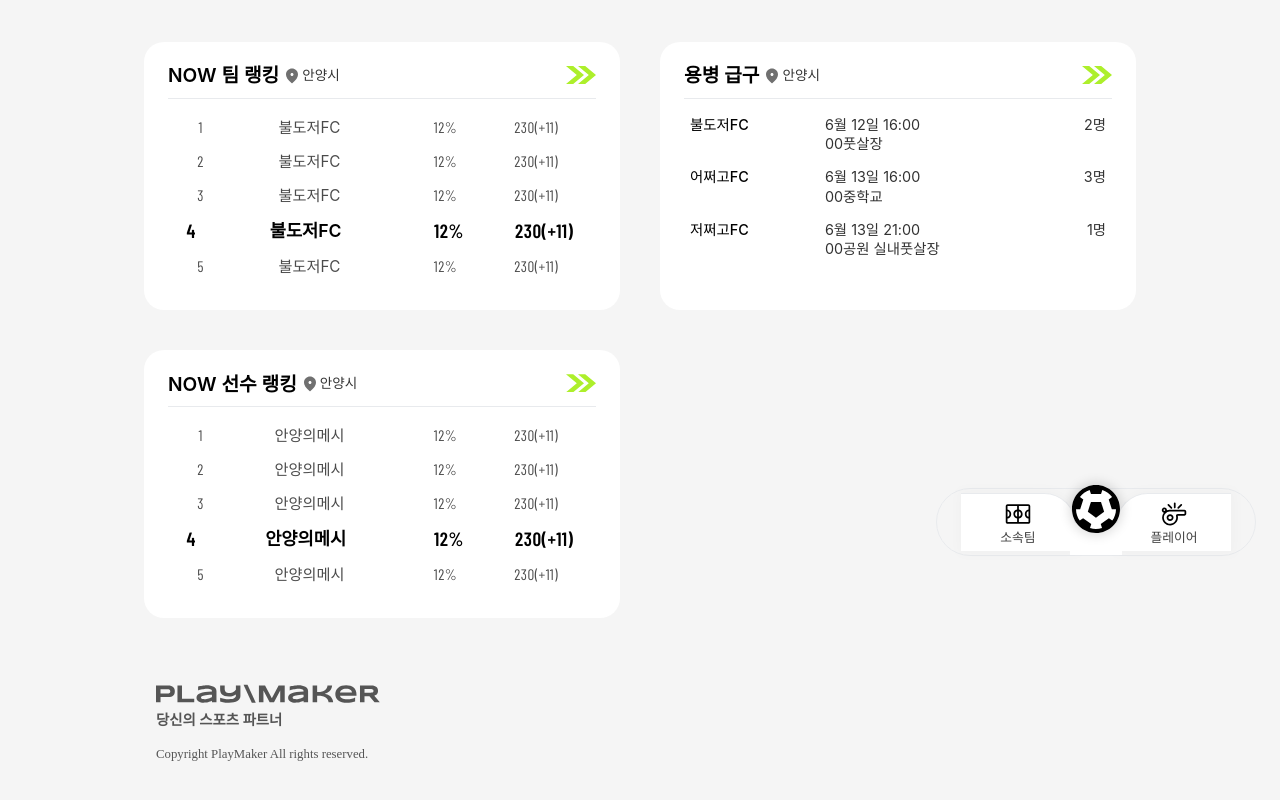
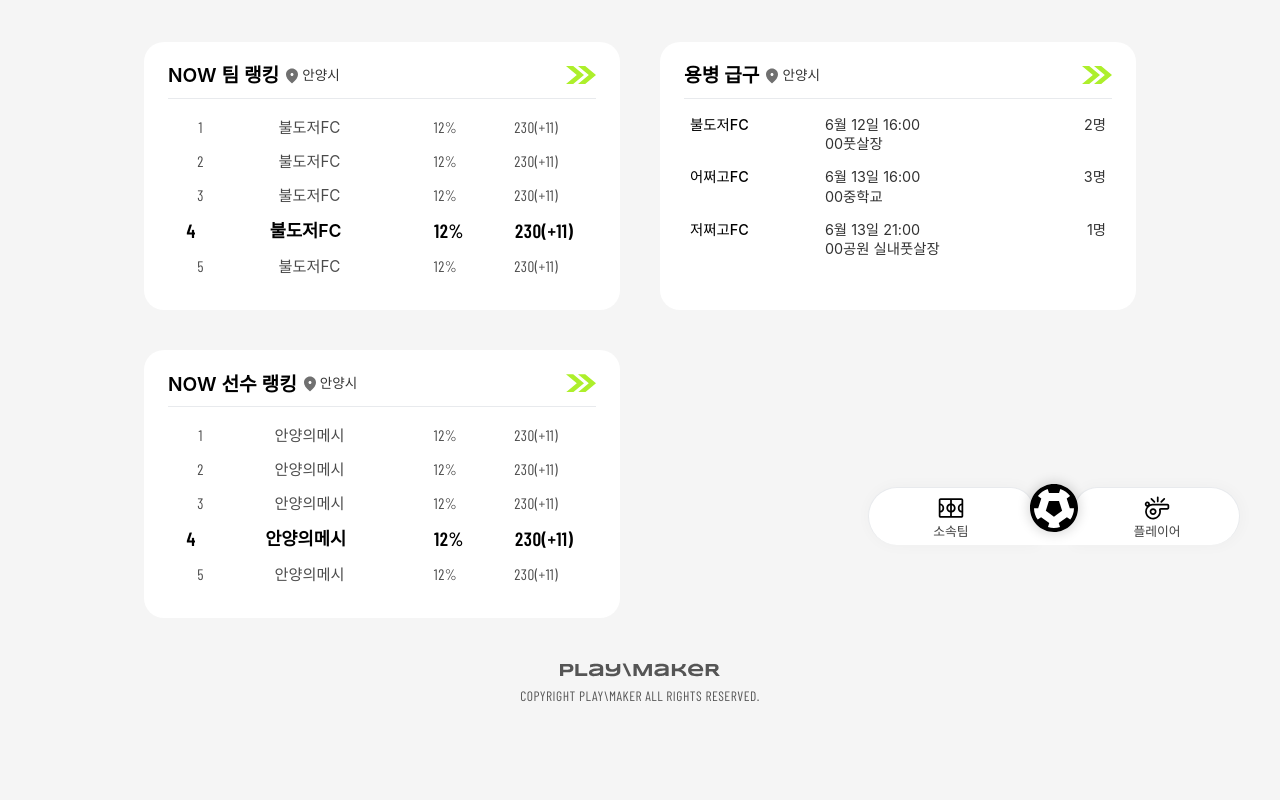
Before and after one commit to playmakersports/playmaker-fe, a Next.js app: page / in a window 1280 px wide. Shown: the part 220-1020 px from the top of the page. Built offline with nearby package versions, Linux system fonts and the light colour scheme; a web font is replaced by a local one.

Commit message:
[Fix] GNB, 푸터 스타일 개선

```diff
--- a/src/components/Layouts/partials/Footer.tsx
+++ b/src/components/Layouts/partials/Footer.tsx
@@ -12,28 +12,23 @@ function Footer() {
             <Img
                 src={`/logotype/LogoType${darkModeState ? "White" : "Black"}.svg`}
                 alt="PlayMaker"
-                width={224}
+                width={160}
                 height={32}
             />
-            <p className="slogan">당신의 스포츠 파트너</p>
-            <p className="copyright">Copyright PlayMaker All rights reserved.</p>
+            <p className="copyright numbers">COPYRIGHT PLAY\MAKER ALL RIGHTS RESERVED.</p>
         </Container>
     );
 }
 
 const Container = styled.footer`
-    margin: 24px auto 80px auto;
-    padding: 24px 28px;
+    margin: 0 auto 40px auto;
+    padding: 24px 28px 120px;
     max-width: 1024px;
     opacity: 0.65;
     color: var(--black);
-    .slogan {
-        font-size: 0.9rem;
-        font-weight: 800;
-    }
+    text-align: center;
     .copyright {
-        margin: 20px 0 0 0;
-        font-size: 0.8rem;
+        font-size: 0.85rem;
         font-weight: 300;
     }
 `;
--- a/src/components/Layouts/partials/GNB.tsx
+++ b/src/components/Layouts/partials/GNB.tsx
@@ -43,14 +43,11 @@ const Container = styled.div`
         left: 0%;
     }
     @media (min-width: 768px) {
-        border: var(--gnb-border);
+        margin: 0 16px 36px;
         align-items: center;
-        margin: 24px;
         padding: 0 24px;
-        width: 320px;
-        height: 68px;
+        width: 420px;
         right: 0%;
-        border-radius: 40px;
     }
 `;
 
@@ -81,10 +78,10 @@ const HideBg = styled.div`
     position: absolute;
     left: 50%;
     bottom: 0;
-    transform: translate(-50%, 0);
+    transform: translate(-50%, 1px);
     background-color: var(--gnb-bg);
     width: 52px;
-    height: 32px;
+    height: 30px;
 `;
 const Item = styled.div<{ icon?: string; dark: boolean }>`
     padding: 6px 0;
@@ -111,10 +108,15 @@ const Item = styled.div<{ icon?: string; dark: boolean }>`
     }
 
     @media (min-width: 768px) {
-        margin: 8px 0;
-        background-size: 30px;
-        span {
-            padding: 34px 20px 0;
+        &:first-of-type {
+            border-radius: 40px 32px 0 40px;
+            border-right: var(--gnb-border);
+            border-left: var(--gnb-border);
+        }
+        &:last-of-type {
+            border-radius: 32px 40px 40px 0;
+            border-right: var(--gnb-border);
+            border-left: var(--gnb-border);
         }
     }
 `;
```
